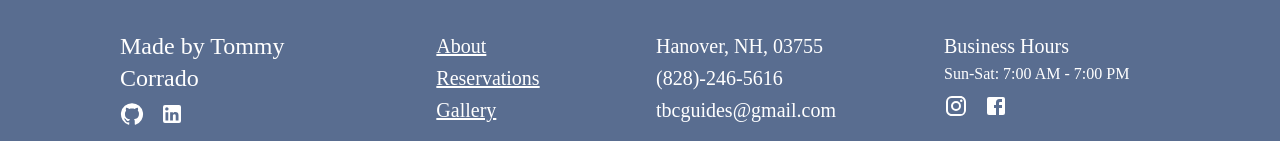
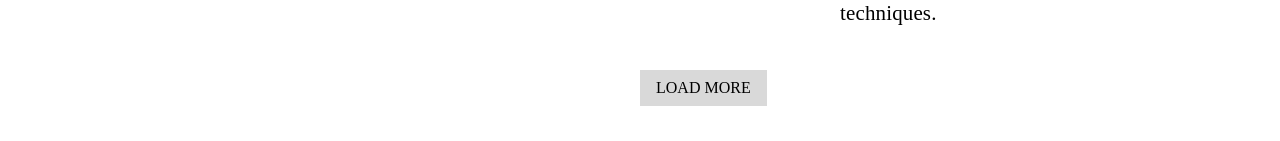
Before and after one commit to thomas-corrado/TBCGuides, a Next.js app: page /about in a window 1280 px wide. Shown: the part 1439-1580 px from the top of the page. Built offline with nearby package versions, Linux system fonts and the light colour scheme; a web font is replaced by a local one; what @washingtonpost/wpds-ui-kit would draw is missing.

Commit message:
finish adding testimonials

```diff
--- /dev/null
+++ b/components/AboutPage/Rating/GreyDivider.js
@@ -0,0 +1,11 @@
+import { Divider, Box } from "@mui/material";
+
+const GreyDivider = () => {
+    return (
+      <Box mt={5} mb={5} sx={{ width: "100%", display: "flex", alignItems: "center"}}>
+        <Divider  sx={{ width: "100%", color: "grey" }}></Divider>
+      </Box>
+    );
+}
+
+export default GreyDivider
--- /dev/null
+++ b/components/AboutPage/Rating/LoadCollapse.js
@@ -0,0 +1,26 @@
+import { Button, Typography, Box } from "@mui/material";
+
+const LoadCollapse = ({ title, show, setShow }) => {
+  return (
+    <Box mt={5} mb={6} >
+      <Button
+        onClick={() => setShow(!show)}
+        variant="contained"
+        disableElevation
+        sx={{
+            borderRadius: 0,
+          backgroundColor: "#D9D9D9",
+          "&:hover": {
+            backgroundColor: "#D9D9D9",
+          },
+        }}
+      >
+        <Typography color="black">
+          {title}{" "}
+        </Typography>
+      </Button>
+    </Box>
+  );
+};
+
+export default LoadCollapse;
--- a/components/AboutPage/Rating/RatingMain.js
+++ b/components/AboutPage/Rating/RatingMain.js
@@ -1,11 +1,20 @@
 
-import { Stack, Grid, Box } from "@mui/material";
+import { Stack, Grid, Box, Button, Typography } from "@mui/material";
 import RatingWrapper from "./RatingWrapper";
 import Reviews from "./Reviews";
+import LoadCollapse from "./LoadCollapse";
+import GreyDivider from "./GreyDivider";
+import { useState } from "react";
 
 const RatingMain = () => {
+    const [show, setShow]=useState(false);
+
+
     return (
-      <Box sx={{ width: "100vw", display: "flex", justifyContent: "center" }}>
+      <Box
+        sx={{ width: "100vw", display: "flex", justifyContent: "center" }}
+        mt={{ xs: 0, sm: 2, md: 6, lg: 8 }}
+      >
         <Grid container sx={{ width: "90vw" }}>
           <Grid item container xs={12} sm={12} md={6} lg={6}>
             <RatingWrapper />
@@ -14,9 +23,28 @@ const RatingMain = () => {
             <Reviews
               name="Nate F."
               date="November 2022"
-              description="I've been fishing with Mike multiple times and he simply knows the Upper Valley and our fish to a 'T.' He spends enough time on the water to know where a fish will be and what it will bite based on the week, temperature, wind direction, etc. - all kinds of factors. He is a great guide no matter the experience of the angler, as I've seen him teach kids brand new to fishing all the way up to experienced anglers like myself. If you're in the area, hire him to get out on a kayak or on the ice to have a great day, catch fish, and learn some new techniques.
-"
+              description="I've been fishing with Mike multiple times and he simply knows the Upper Valley and our fish to a 'T.' He spends enough time on the water to know where a fish will be and what it will bite based on the week, temperature, wind direction, etc. - all kinds of factors. He is a great guide no matter the experience of the angler, as I've seen him teach kids brand new to fishing all the way up to experienced anglers like myself. If you're in the area, hire him to get out on a kayak or on the ice to have a great day, catch fish, and learn some new techniques."
             />
+            {!show && (
+              <LoadCollapse title="Load More" show={show} setShow={setShow} />
+            )}
+            {show && (
+              <>
+                <GreyDivider />
+                {reviewData.map((person) => (
+                  <>
+                    <Reviews
+                      key={person.name}
+                      name={person.name}
+                      date={person.date}
+                      description={person.description}
+                    />
+                    <GreyDivider />
+                  </>
+                ))}
+                <LoadCollapse title="Collapse" show={show} setShow={setShow} />
+              </>
+            )}
           </Grid>
         </Grid>
       </Box>
@@ -24,3 +52,30 @@ const RatingMain = () => {
 }
 
 export default RatingMain
+
+const reviewData = [
+  {
+    name: "Mitch R.",
+    date: "November 2021",
+    description:
+      "Simply put, Mike exceeded all expectations. My girlfriend and I went for a date night and had a blast! (and obviously caught fish!) All equipment was in exceptional condition, everything was communicated effectively and in a way that makes you feel as if you'd been fishing buddies for years. Can't recommend enough and will definitely be bringing a few friend's on another trip at some point!",
+  },
+  {
+    name: "Kelley D.",
+    date: "October 2022",
+    description:
+      "Mike worked really hard to find the best fishing spots for us. The equipment was awesome, kayaks were very nice and he’s great. Definitely recommend and look forward to going out again.",
+  },
+  {
+    name: "Howard Z.",
+    date: "July 2021",
+    description:
+      "My wife and I had a great time fishing with Mike. He was extremely knowledgeable and helpful throughout the entire trip. We caught smallmouth bass, perch, and bluegill and had a great time fishing the entire lake. Definitely would recommend a trip with Mike.",
+  },
+  {
+    name: "Caleb D.",
+    date: "March 2021",
+    description:
+      "Mike is a terrific fishing guide. I have gone out on my own a bit, but without much luck. Then when Mike and I went out in the Fall, it seemed the fish were simply attracted to us we were getting so many bites. It was an extremely successful trip near the end of the season. Plus, Mike made it a fun time – he clearly knew the perfect type of lures for the area (and could explain why he was recommending that specific lure), had a deep understanding of how different river and weather conditions affect the fish, and made great non-fishing conversation. He came well supplied with all the equipment that we needed and even gave me tips on where to go in the future! Highly recommend a trip with Mike.",
+  },
+];
--- a/components/AboutPage/Rating/RatingWrapper.js
+++ b/components/AboutPage/Rating/RatingWrapper.js
@@ -6,7 +6,7 @@ const RatingWrapper = () => {
   return (
     <ThemeProvider theme={RatingTheme}>
       <Box sx={{ width: "100vw", display: "flex", justifyContent: "left" }}>
-        <Box >
+        <Box>
           <Stack direction="column">
             <Stack
               direction="row"
@@ -37,7 +37,8 @@ const RatingWrapper = () => {
             <Typography
               variant="h2"
               ml={{ xs: 1, sm: 2, md: 2, lg: 4 }}
-              mt={{ xs: 2, sm: 2, md: 4 }}
+              mt={4}
+              mb={{ xs: 5, sm: 5, md: 0 }}
             >
               Loved by <br></br> every client.
             </Typography>
--- a/components/AboutPage/Rating/Reviews.js
+++ b/components/AboutPage/Rating/Reviews.js
@@ -7,7 +7,6 @@ const Reviews = ({ name, date, description}) => {
       <ThemeProvider theme={ReviewTheme}>
         <Stack
           direction="row"
-          mt={{ xs: 10, sm: 10, md: 0 }}
           ml={{ xs: 1, sm: 1, md: 0 }}
         >
           <Grid container direction="row">
@@ -33,7 +32,6 @@ const Reviews = ({ name, date, description}) => {
                   }
                 />
               </Box>
-
               <Box
                 sx={{
                   width: "100%",
--- a/pages/_app.js
+++ b/pages/_app.js
@@ -28,6 +28,9 @@ const theme = createTheme({
     },
     offgrey: {
       main: "#808184",
+    },
+    warning: {
+      main: "#FF0000",
     },
   },
   components: {
```
